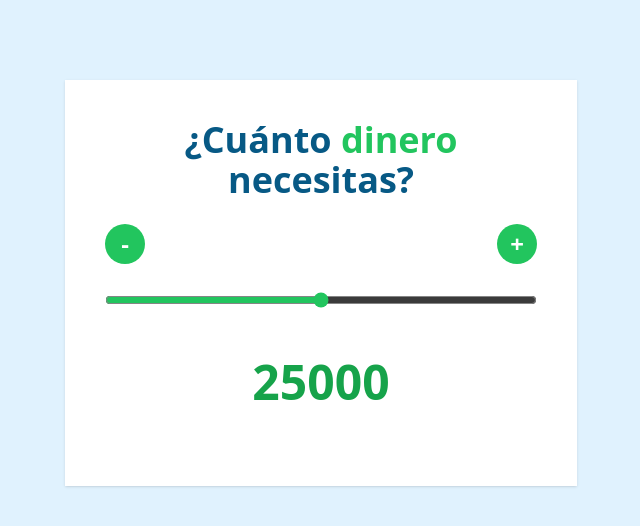
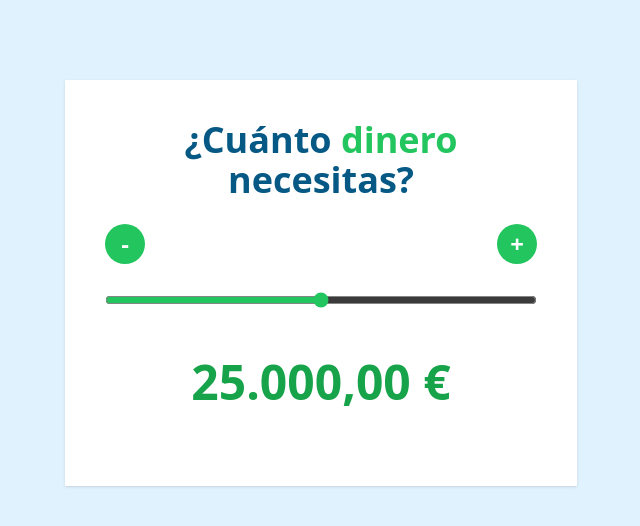
Before and after one commit to JohnnyBC2022/Cotizador-React, a React (Vite) app: page / in a window 1280 px wide. Shown: the top 526 px of the page, without its empty margins (319-959 px from the left). Built offline with nearby package versions, Linux system fonts and the light colour scheme.

Commit message:
helpers folder created, formatMoney added to helpers/index.js

```diff
--- a/src/App.jsx
+++ b/src/App.jsx
@@ -1,6 +1,8 @@
 import { useState } from "react";
 import Header from "./components/Header";
 import Button from "./components/Button";
+import { formatMoney } from "./helpers";
+
 
 function App() {
   const [amount, setAmount] = useState(25000);
@@ -54,7 +56,7 @@ function App() {
         value={amount}
       />
       <p className="text-center my-10 text-5xl font-extrabold text-green-600">
-        {amount}
+        {formatMoney(amount)}
       </p>
     </div>
   );
--- /dev/null
+++ b/src/helpers/index.js
@@ -0,0 +1,11 @@
+const formatMoney = value => {
+    const formatter = new Intl.NumberFormat('es-Es', {
+        style: 'currency',
+        currency: 'EUR'
+    });
+    return formatter.format(value)
+}
+
+export {
+    formatMoney
+}
```
